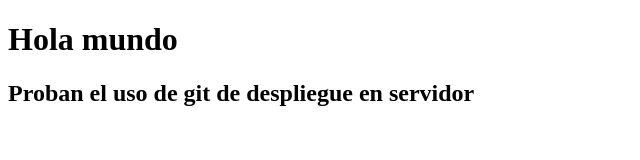
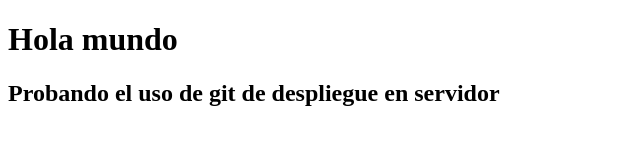
Before and after one commit to urielo96/miweb, a plain HTML site: page index.html in a window 1280 px wide. Shown: the whole page, without its empty margins (0-640 px from the left). Drawn offline with Linux system fonts and the light colour scheme.

Commit message:
Haciendo un commit desde el server

```diff
--- a/index.html
+++ b/index.html
@@ -7,6 +7,6 @@
 </head>
 <body>
     <h1>Hola mundo</h1>
-    <h2>Proban el uso de git de despliegue en servidor</h2>
+    <h2>Probando el uso de git de despliegue en servidor</h2>
 </body>
 </html>
```
